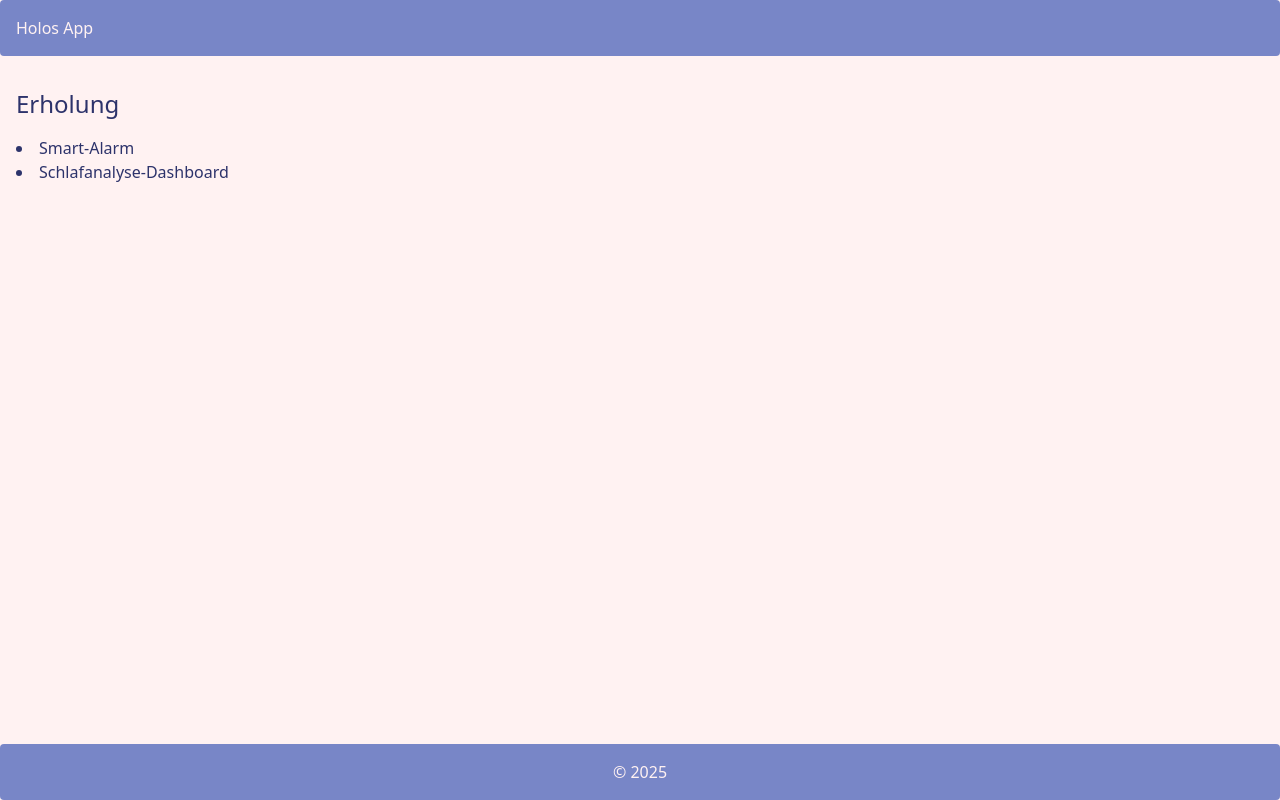
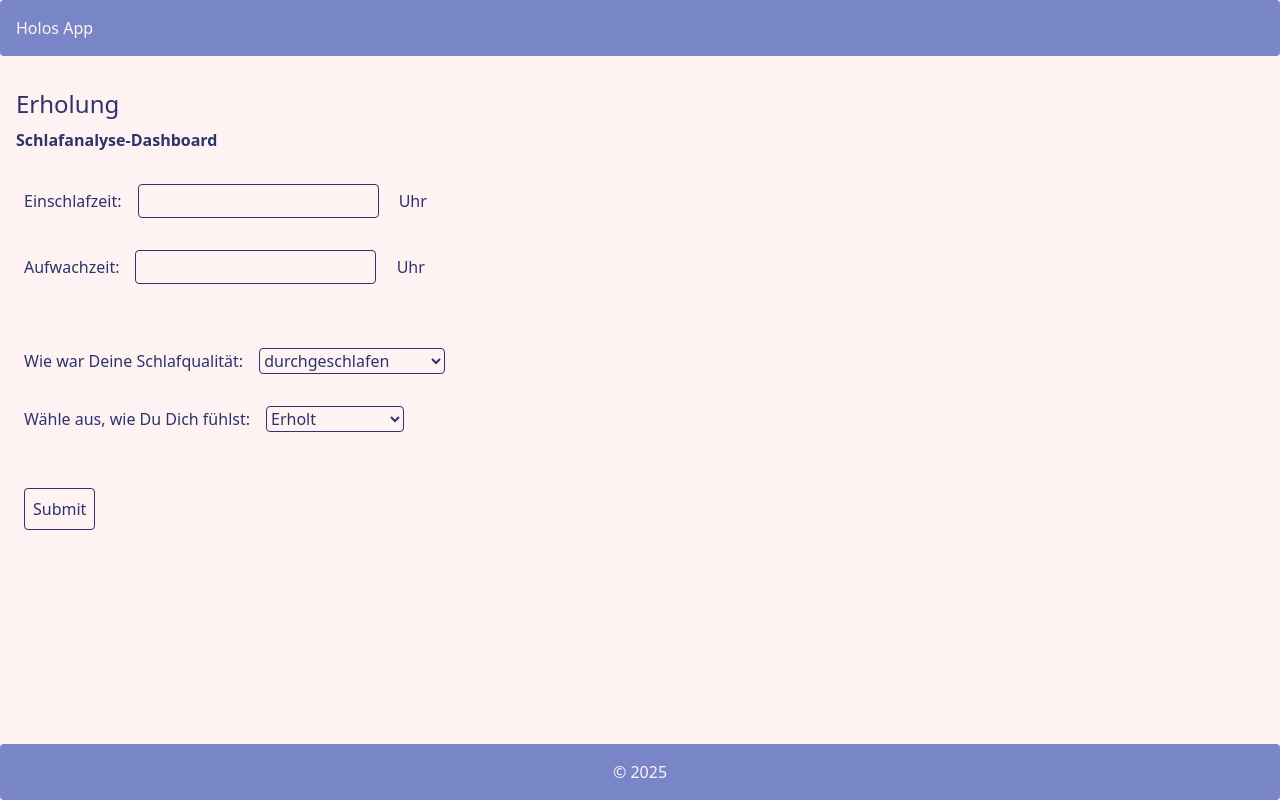
Before and after one commit to team-holos/holos-app, a React (Vite) app in the folder frontend/: page /relaxation in a window 1280 px wide. Built offline with nearby package versions, Linux system fonts and the light colour scheme.

Commit message:
added RelaxationPage

```diff
--- a/frontend/src/pages/RelaxationPage.jsx
+++ b/frontend/src/pages/RelaxationPage.jsx
@@ -1,13 +1,59 @@
+import { useState } from "react";
+import MoodForm from "../components/MoodForm";
+import SleepQualityForm from "../components/SleepQualityForm";
+
 function RelaxationPage() {
-    return (
-        <div className="text-[#2D336B] p-4 my-4">
-        <h1 className="text-2xl mb-4">Erholung</h1>
-        <ul className="list-disc list-inside">
-            <li>Smart-Alarm</li>
-            <li>Schlafanalyse-Dashboard</li>
-        </ul>
-        </div>
-    )
+  const [inputs, setInputs] = useState({});
+
+  const handleChange = (event) => {
+    const name = event.target.name;
+    const value = event.target.value;
+    setInputs((values) => ({ ...values, [name]: value }));
+  };
+
+  const handleSubmit = (event) => {
+    event.preventDefault();
+    alert("Eingabe gespeichert!");
+    console.log(inputs);
+  };
+  return (
+    <div className="text-[#2D336B] p-4 my-4">
+      <h1 className="text-2xl mb-2">Erholung</h1>
+      {/* <ul className="list-disc list-inside p-2 my-2">
+        <li>Smart-Alarm</li>
+      </ul> */}
+      <h3 className="font-bold">Schlafanalyse-Dashboard</h3>
+      <form onSubmit={handleSubmit} className="p-2 my-2 flex flex-col">
+        <label>
+          Einschlafzeit:
+          <input
+            type="number"
+            name="fallAsleep"
+            value={inputs.fallAsleep || ""}
+            onChange={handleChange}
+            className="border rounded m-4 p-1"
+          /> Uhr
+        </label>
+        <label>
+          Aufwachzeit:
+          <input
+            type="number"
+            name="wakeup"
+            value={inputs.wakeup || ""}
+            onChange={handleChange}
+            className="border rounded m-4 p-1"
+          /> Uhr
+        </label>
+      </form>
+      <div className="p-2 my-4">
+        <SleepQualityForm />
+        <MoodForm />
+        <button onClick={handleSubmit}>
+          <input type="submit" className="p-2 my-2 mt-10 border rounded cursor-pointer" />
+        </button>
+      </div>
+    </div>
+  );
 }
 
 export default RelaxationPage;
```
